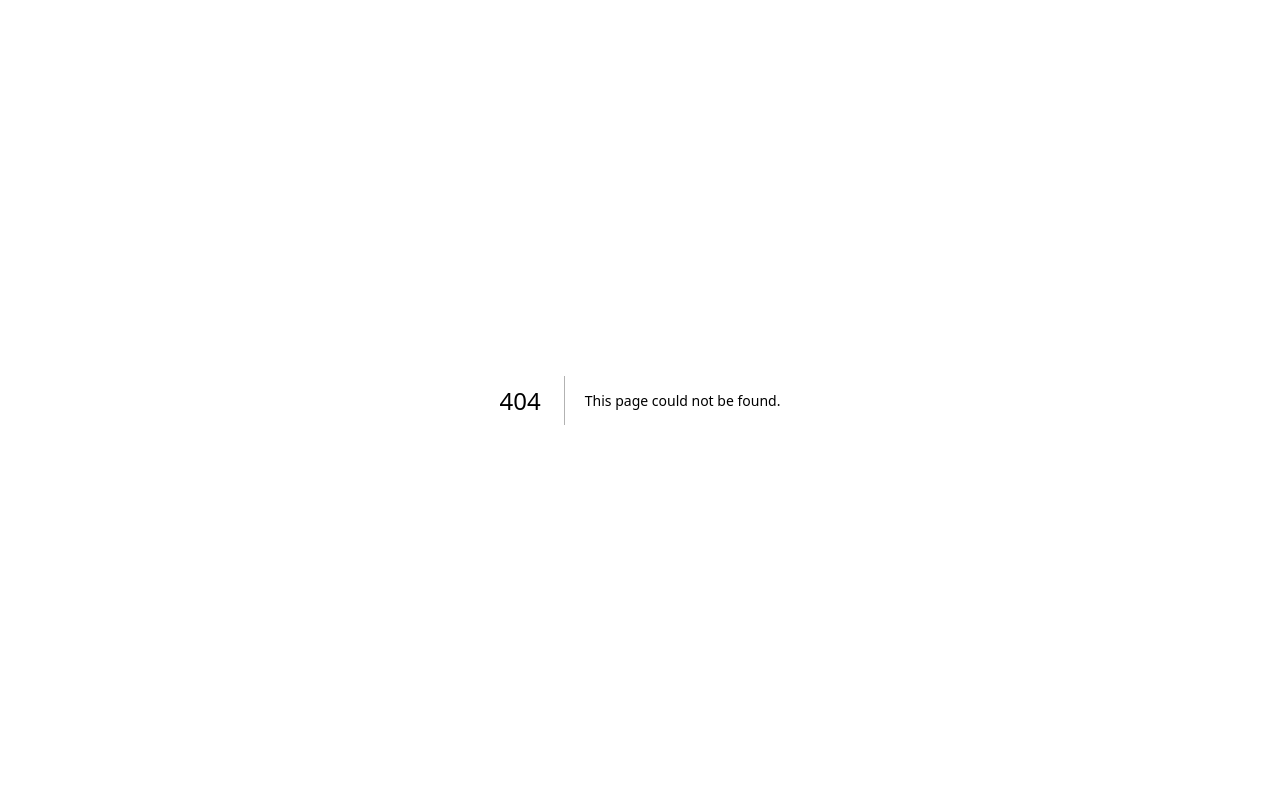
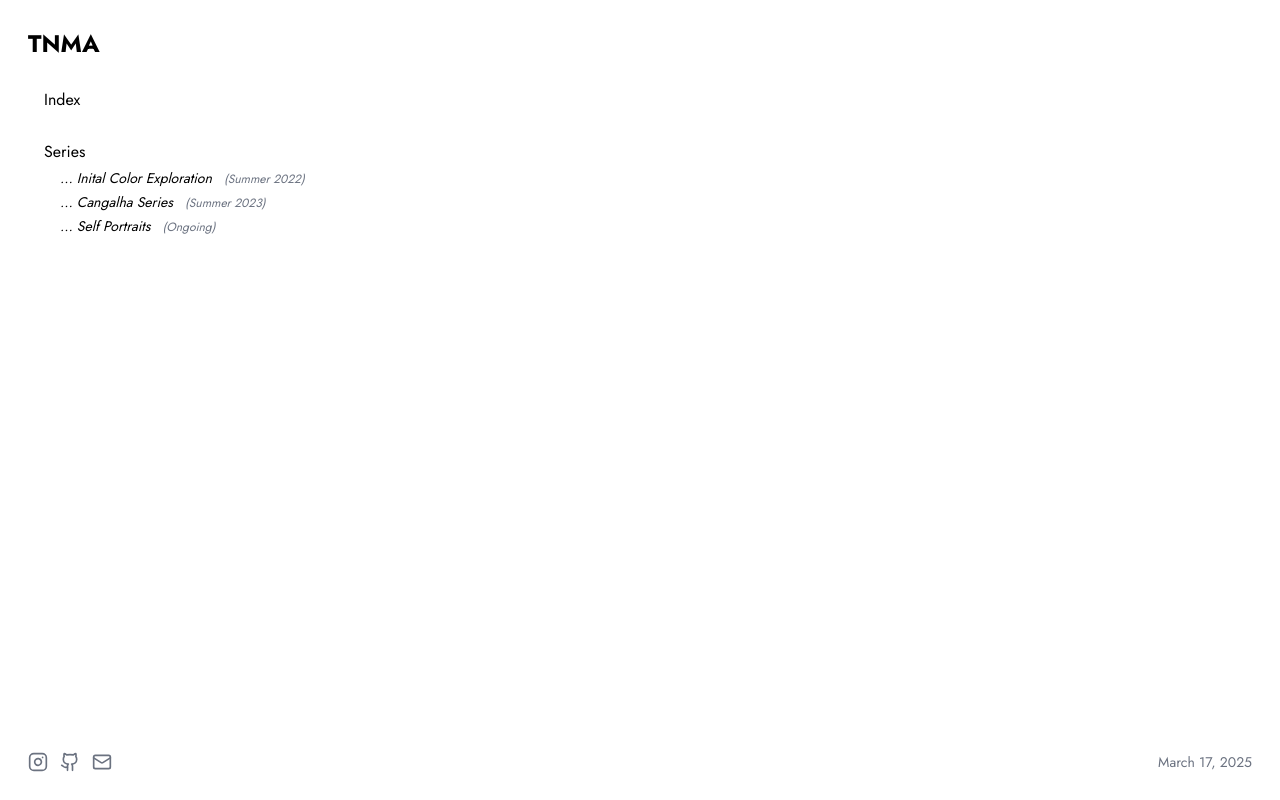
Before and after one commit to TheBerlinMan/tnma-me, a Next.js app: page /drawings in a window 1280 px wide. Before the commit this address had no page. Built offline with nearby package versions, Linux system fonts and the light colour scheme.

Commit message:
add drawing pages and routes

```diff
--- a/app/(root)/art/drawings/page.tsx
+++ /dev/null
@@ -1,21 +0,0 @@
-import React from "react";
-import fs from "fs";
-import path from "path";
-
-import CarouselPage from "@/app/(root)/components/CarouselPage";
-
-async function getDrawings() {
-  const drawingsDir = path.join(process.cwd(), "public", "drawings");
-  return fs.readdirSync(drawingsDir).map((file) => `/drawings/${file}`);
-}
-
-export default async function Drawings() {
-  const drawingFiles = await getDrawings();
-  console.log(drawingFiles);
-
-  return (
-    <div className="fade-in max-w-xl mx-auto">
-      <CarouselPage images={drawingFiles} />
-    </div>
-  );
-}
--- /dev/null
+++ b/app/(root)/drawings/index/page.tsx
@@ -0,0 +1,9 @@
+import React from 'react'
+
+const page = () => {
+  return (
+    <div>page</div>
+  )
+}
+
+export default page
--- /dev/null
+++ b/app/(root)/drawings/page.tsx
@@ -0,0 +1,23 @@
+import React from "react";
+import Link from "next/link";
+
+
+export default function Drawings() {
+
+
+  return (
+    <div className="fade-in ml-4">
+      <div className="flex flex-col gap-1">
+        <Link href="/drawings/index">Index</Link>
+
+        <div className="mt-6">Series</div>
+        <div className="ml-4 italic text-sm flex flex-col gap-1">
+          <Link href="/drawings/series/initialcolorexploration">... Inital Color Exploration <span className="text-xs text-gray-500 italic ml-2">(Summer 2022)</span></Link>
+          <Link href="/drawings/series/cangalha">... Cangalha Series <span className="text-xs text-gray-500 italic ml-2">(Summer 2023)</span></Link>
+          <Link href="/drawings/series/selfportraits">... Self Portraits <span className="text-xs text-gray-500 italic ml-2">(Ongoing)</span></Link>
+        </div>
+
+      </div>
+    </div>
+  );
+}
--- /dev/null
+++ b/app/(root)/drawings/series/cangalha/page.tsx
@@ -0,0 +1,9 @@
+import React from 'react'
+
+const page = () => {
+  return (
+    <div>page</div>
+  )
+}
+
+export default page
--- /dev/null
+++ b/app/(root)/drawings/series/initialcolorexploration/page.tsx
@@ -0,0 +1,9 @@
+import React from 'react'
+
+const page = () => {
+  return (
+    <div>page</div>
+  )
+}
+
+export default page
--- /dev/null
+++ b/app/(root)/drawings/series/selfportraits/page.tsx
@@ -0,0 +1,9 @@
+import React from 'react'
+
+const page = () => {
+  return (
+    <div>page</div>
+  )
+}
+
+export default page
--- a/app/(root)/home/page.tsx
+++ b/app/(root)/home/page.tsx
@@ -51,7 +51,7 @@ const Home = () => {
             </Link>
 
             <Link
-              href="/art/drawings"
+              href="/drawings"
               className="underline"
             >
               Drawing
```
